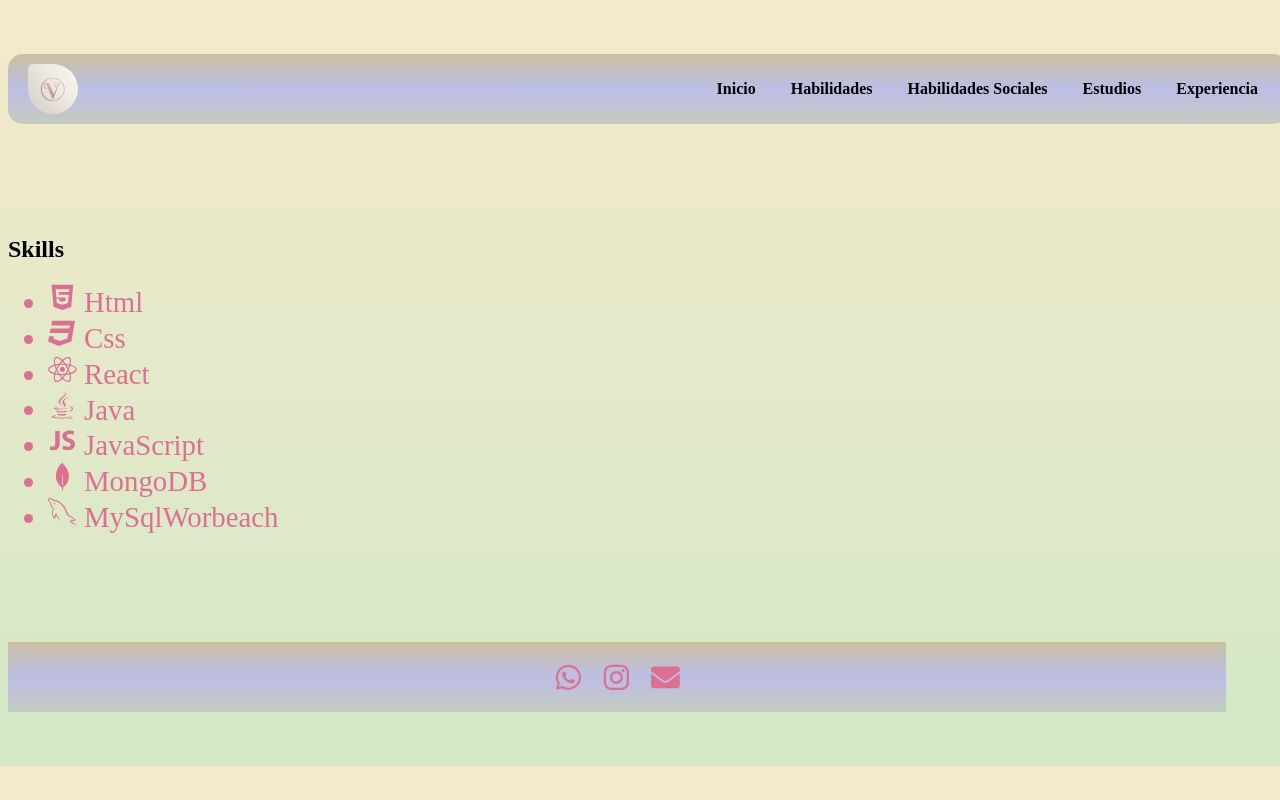
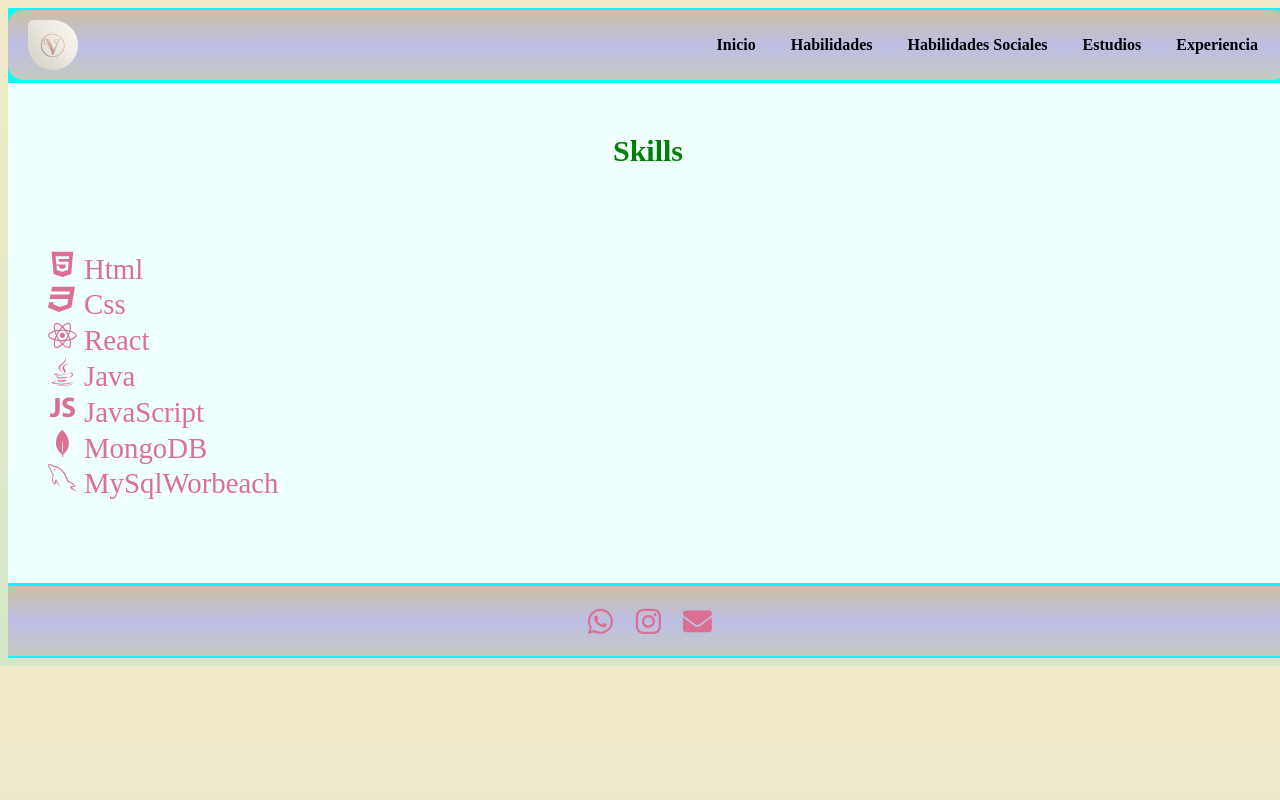
Before and after one commit to ValeriaPache/Nuevo_Portafolio_React, a React (Vite) app: page /skills in a window 1280 px wide. Built offline with nearby package versions, Linux system fonts and the light colour scheme.

Commit message:
Organized the Styles in Skills

```diff
--- a/src/components/Layouts/Footer/Footer.css
+++ b/src/components/Layouts/Footer/Footer.css
@@ -9,7 +9,7 @@
     display: flex;
     justify-content: center;
     align-items: center;
-    width: 92%;
+    width: 97%;
   }
 
   .footer-links {
--- a/src/components/Layouts/Header/StylesHeader.css
+++ b/src/components/Layouts/Header/StylesHeader.css
@@ -6,6 +6,7 @@
     background: linear-gradient(to bottom, #cac1a1,rgb(189, 190, 229), #c4cbc0);
     padding: 10px 20px;
     border-radius: 15px;
+
   }
 
   .containerHeader > .logo {
--- a/src/components/Pages/Skills/Skills.css
+++ b/src/components/Pages/Skills/Skills.css
@@ -1,7 +1,22 @@
+.containerSkills{
+    background-color: azure;
+    width: 100%;
+    height: 500px;
+    display: flex;
+    display: grid;
+}
+.containerSkills > .tittleSkills{
+    color: green;
+    display: flex;
+    justify-content: center;
+    align-items: center;
+    font-size: 30px;
+}
 a {
     all: unset;
 }
 .liSkills{
-    text-decoration: none;
+    list-style-type: none;
     color: blue;
+    font-size: 30px;
 }
--- a/src/components/Pages/Skills/Skills.jsx
+++ b/src/components/Pages/Skills/Skills.jsx
@@ -6,8 +6,8 @@
 
 export const Skills = () => {
   return (
-    <div>
-      <h2>Skills</h2>
+    <div className='containerSkills'>
+      <h2 className='tittleSkills'>Skills</h2>
       <LiSkills/>
       {/*
 
--- a/src/components/Ui/LiSkills.jsx
+++ b/src/components/Ui/LiSkills.jsx
@@ -10,7 +10,7 @@
 export const LiSkills = () => {
   return (
     <ul className="liSkills">
-      <Askills className="iconSkills" name={FaHtml5} title="Html" />
+      <Askills className="liSkills" name={FaHtml5} title="Html" />
       <Askills name={FaCss3 } title="Css" />
       <Askills name={FaReact} title="React" />
       <Askills name={FaJava} title="Java" />
--- a/src/index.css
+++ b/src/index.css
@@ -1,6 +1,6 @@
 .containerBody{
     width: 100%;
-    height: 750px;
+    height: 650px;
     background: linear-gradient(to bottom, #f3eacb, #d3e8c6);
     display: flex;
     justify-content: center;
@@ -9,6 +9,7 @@
 .containerBody > #root{
     width: 100%;
     height: 100%;
+    background-color: aqua;
     display: flex;
     align-items: center;
     display: grid;
```
